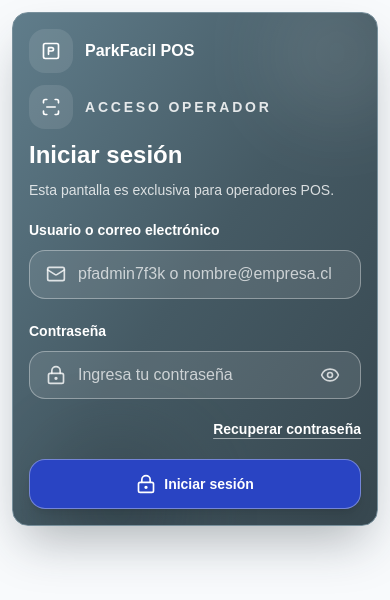
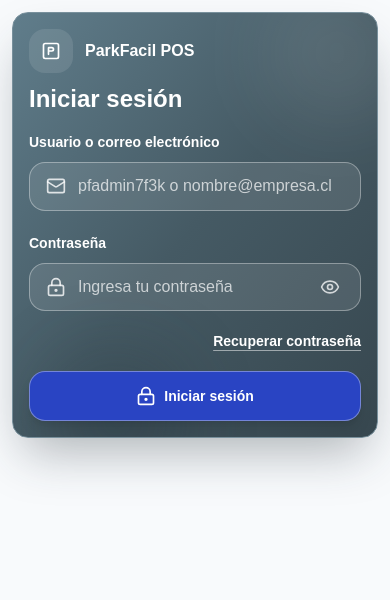
Before and after one commit to yonels/parkfacil-2027, a Next.js app: page /pos/login in a window 390 px wide. Shown: the top 600 px of the page. Built offline with nearby package versions, Linux system fonts and the light colour scheme.

Commit message:
fix(pos): ajustar acceso e inicio operativo a pantallas pequeñas

```diff
--- a/src/app/globals.css
+++ b/src/app/globals.css
@@ -115,7 +115,8 @@ table tbody tr:hover { background: #fff2cc !important; }
 @media (max-width: 600px) {
   .pos-login-content { padding: 12px; align-items: flex-start; }
   .pos-login-card { padding: 16px; border-radius: 16px; }
-  .pos-login-heading { margin-top: 12px; }
+  .pos-login-heading { display: none; }
+  .pos-login-title + p { display: none; }
   .pos-login-title { margin-top: 12px; font-size: 24px; }
   .pos-login .login-form { margin-top: 16px; }
   .pos-login .login-form > * + * { margin-top: 12px; }
@@ -124,13 +125,14 @@ table tbody tr:hover { background: #fff2cc !important; }
   .pos-terminal-card { padding: 10px; border-radius: 16px; }
   .pos-terminal-card > header { gap: 8px; padding-bottom: 8px; }
   .pos-terminal-card > header > div:first-child { min-width: 0; }
-  .pos-terminal-card > header h1 { margin-top: 2px; font-size: 18px; }
+  .pos-terminal-card > header h1 { margin-top: 2px; font-size: 16px; line-height: 22px; }
   .pos-terminal-card > header > div:first-child > p:last-child { display: none; }
   .pos-terminal-card > header > div:last-child { flex-shrink: 0; }
   .pos-terminal-body { margin-top: 10px; }
   .pos-terminal-body > * + * { margin-top: 10px; }
   .pos-terminal-context { gap: 6px; grid-template-columns: 1fr 1fr; }
   .pos-terminal-context > article { padding: 8px; min-width: 0; overflow-wrap: anywhere; }
+  .pos-terminal-context > article > p:first-child { font-size: 10px; line-height: 14px; letter-spacing: 0; }
   .pos-terminal-context > article:first-child p:last-child { display: none; }
   .pos-home-actions { gap: 8px; }
   .pos-home-actions > button { min-height: 64px; height: clamp(64px, calc(var(--pos-viewport-height, 100vh) * .14), 100px); padding: 8px; font-size: 15px; overflow-wrap: anywhere; }
```
Also changed, not shown: 1 other file (tests, documents, lock files or other folders).
